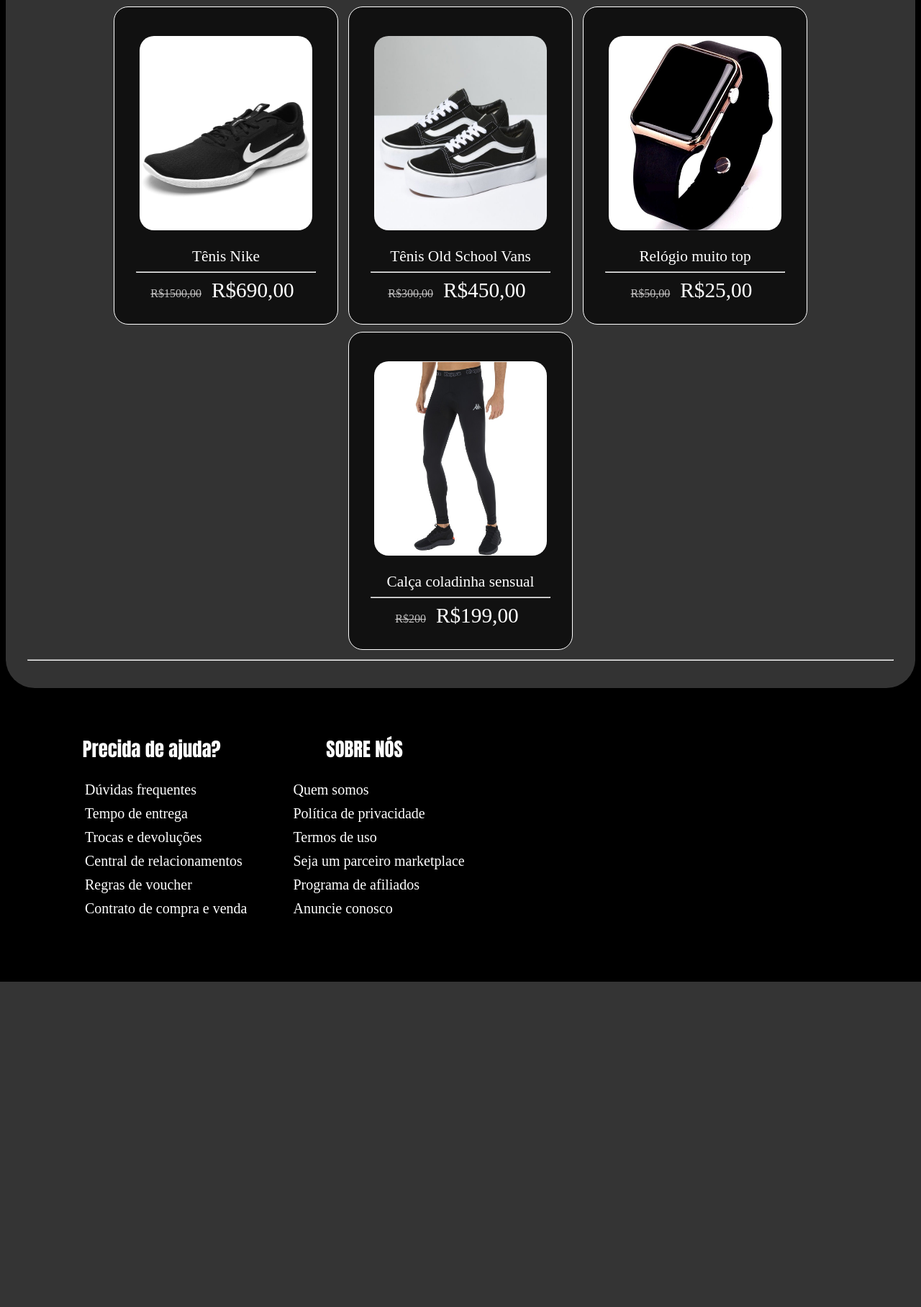
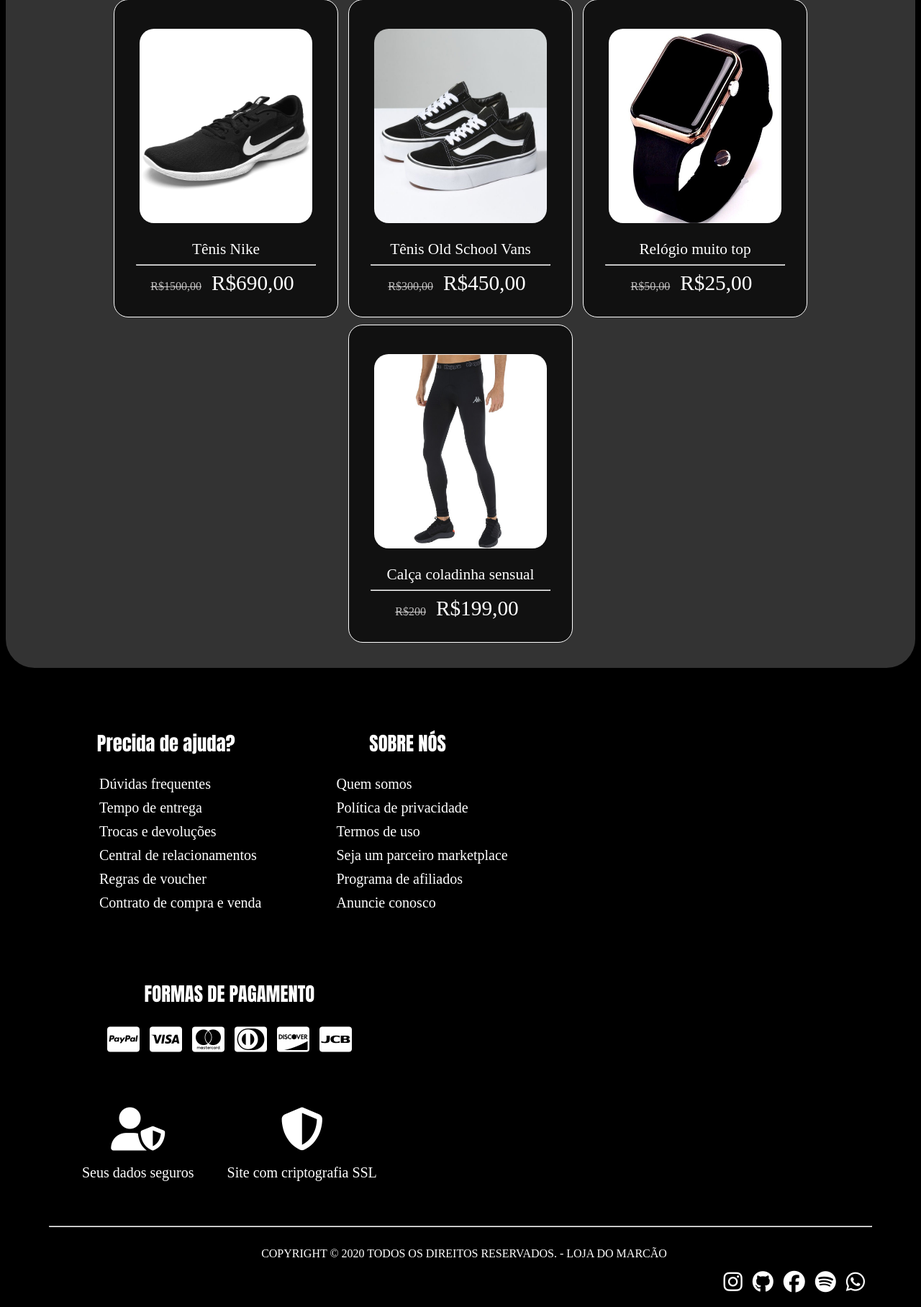
Before and after one commit to Marcos2Junior/Trabalho1Cacao4Semestre, a PHP site: page / in a window 1280 px wide. Shown: the part 1877-3693 px from the top of the page at 72% size. Before the commit the page ends 3241 px from the top, so only its background shows below. Run offline with PHP 8.4, Linux system fonts and the light colour scheme; some libraries are stand-ins or nearby versions.

Commit message:
Footer finalizado

```diff
--- a/Index.html
+++ b/Index.html
@@ -86,18 +86,26 @@
           <strong>Até 10x SEM JUROS!</strong>
         </div>
       </div>
-      <hr />
 
       <div class="view-exibe-meio-produtos">
         <div id="container">
           <div class="box">
-            <i class="fas fa-shield-alt" style="font-size: 40px; margin: 10px;"></i>Compre com segurança
+            <i
+              class="fas fa-shield-alt"
+              style="font-size: 40px; margin: 10px;"
+            ></i
+            >Compre com segurança
           </div>
           <div class="box">
-            <i class="far fa-thumbs-up" style="font-size: 40px; margin: 10px;"></i>Loja Super legal
+            <i
+              class="far fa-thumbs-up"
+              style="font-size: 40px; margin: 10px;"
+            ></i
+            >Loja Super legal
           </div>
           <div class="box">
-            <i class="fas fa-truck" style="font-size: 40px; margin: 10px;"></i>Frete Grátis
+            <i class="fas fa-truck" style="font-size: 40px; margin: 10px;"></i
+            >Frete Grátis
           </div>
         </div>
       </div>
@@ -147,7 +155,6 @@
           <strong>Até 10x SEM JUROS!</strong>
         </div>
       </div>
-      <hr />
     </div>
   </body>
   <footer>
@@ -163,7 +170,6 @@
           <li><a href="#">Contrato de compra e venda</a></li>
         </ul>
       </div>
-
       <div class="box div-footer">
         <label>SOBRE NÓS</label>
         <ul>
@@ -175,7 +181,38 @@
           <li><a href="#">Anuncie conosco</a></li>
         </ul>
       </div>
+      <div class="box div-footer">
+        <div class="div-footer-icons">
+          <label>FORMAS DE PAGAMENTO</label><br /><br />
+          <i class="fab fa-cc-paypal"></i>
+          <i class="fab fa-cc-visa"></i>
+          <i class="fab fa-cc-mastercard"></i>
+          <i class="fab fa-cc-diners-club"></i>
+          <i class="fab fa-cc-discover"></i>
+          <i class="fab fa-cc-jcb"></i>
+        </div>
+        <div class="seguranca">
+          <i class="fas fa-user-shield"></i>
+          <p>Seus dados seguros</p>
+        </div>
+        <div class="seguranca">
+          <i class="fas fa-shield-alt"></i>
+          <p>Site com criptografia SSL</p>
+        </div>
+      </div>
+    </div>
+    <hr />
+    <div class="label-footer box">
+      <label>
+        COPYRIGHT © 2020 TODOS OS DIREITOS RESERVADOS. - LOJA DO MARCÃO
+      </label>
+    </div>
+    <div class="label-footer-icons box">
+      <a href="https://www.instagram.com/maajunioor/" target="_blank"><i class="fab fa-instagram"></i></a>
+        <a href="https://github.com/Marcos2Junior" target="_blank"><i class="fab fa-github"></i></a>
+        <a href="https://www.facebook.com/MarcosJuunior2/" target="_blank"><i class="fab fa-facebook"></i></a>
+        <a href="https://open.spotify.com/user/gluguer" target="_blank"><i class="fab fa-spotify"></i></a>
+        <a href="https://api.whatsapp.com/send?phone=5514981448487" target="_blank"><i class="fab fa-whatsapp"></i></a>
     </div>
   </footer>
-
 </html>
--- a/style.css
+++ b/style.css
@@ -95,19 +95,19 @@
 }
 
 .view-produtos-tag strong{
-  display: none;
+  opacity: 0;
   background-color:  rgba(0, 0, 0, 0.4);
 }
 
 .view-produtos-tag:hover strong{
   background-color:  rgba(0, 0, 0, 0.4);
   cursor: pointer;
-  display: block;
+  opacity: 1;
 }
 
 .div-coracaozinho{
   display: none;
-  float: left;
+position: relative;
   margin:-20px -10px -10px -20px;
 }
 
@@ -185,6 +185,7 @@
 
 .div-footer{
   text-align: center;
+  padding: 20px;
 }
 
 .div-footer ul{
@@ -209,3 +210,51 @@
   font-size: 20pt;
   font-family: Impact, Haettenschweiler, 'Arial Narrow Bold', sans-serif;
 }
+.div-footer i{
+  font-size: 40px;
+  margin: 5px;
+}
+.label-footer{
+  text-align: center;
+  padding-top: 15px;
+  width: 100%;
+}
+.div-footer-icons{
+  padding: 20px 0px 50px 0px;
+}
+.seguranca p{
+  font-size: 15pt;
+  margin: -10px;
+}
+.div-footer-icons i{
+  font-size: 40px;
+}
+
+.seguranca i{
+  font-size: 60px;
+}
+
+.seguranca{
+ display: inline-block;
+ margin: 15px;
+}
+
+
+.label-footer-icons i{
+  font-size: 30px;
+  margin: 5px;
+}
+.label-footer-icons {
+  float: right;
+}
+
+.label-footer-icons a{
+  transition: .5s;
+  text-decoration: none;
+  color: white;
+}
+
+.label-footer-icons a:hover{
+  color: #333;
+  cursor: pointer;
+}
```
